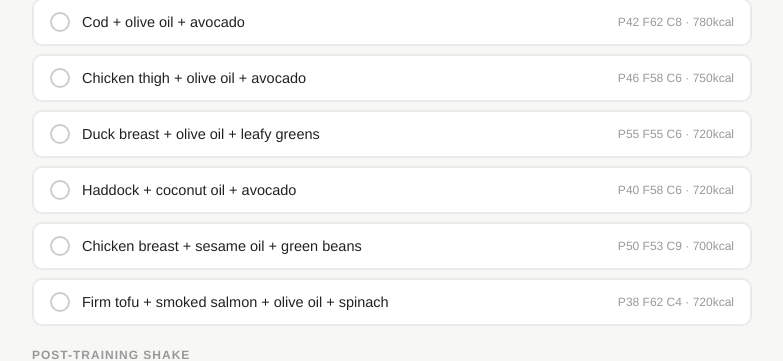
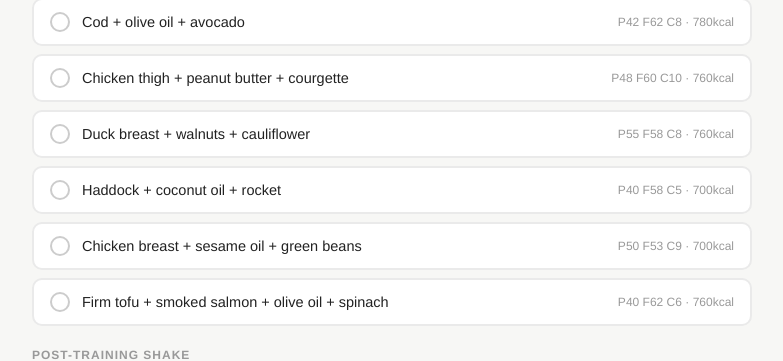
Before and after one commit to v90c/Daily-macro-planner, a React (Vite) app: page / in a window 1280 px wide. Shown: the part 1294-1655 px from the top of the page, without its empty margins (248-1031 px from the left). Built offline with nearby package versions, Linux system fonts and the light colour scheme.

Commit message:
Diversify dinner options to avoid repeats
Each dinner now uses a distinct fat source and vegetable instead
of repeating olive oil + avocado across multiple options.

```diff
--- a/src/App.jsx
+++ b/src/App.jsx
@@ -26,11 +26,11 @@ const MEALS = {
   ],
   dinner: [
     { id: "d1", name: "Cod + olive oil + avocado", protein: 42, fat: 62, carbs: 8, kcal: 780 },
-    { id: "d2", name: "Chicken thigh + olive oil + avocado", protein: 46, fat: 58, carbs: 6, kcal: 750 },
-    { id: "d3", name: "Duck breast + olive oil + leafy greens", protein: 55, fat: 55, carbs: 6, kcal: 720 },
-    { id: "d4", name: "Haddock + coconut oil + avocado", protein: 40, fat: 58, carbs: 6, kcal: 720 },
+    { id: "d2", name: "Chicken thigh + peanut butter + courgette", protein: 48, fat: 60, carbs: 10, kcal: 760 },
+    { id: "d3", name: "Duck breast + walnuts + cauliflower", protein: 55, fat: 58, carbs: 8, kcal: 760 },
+    { id: "d4", name: "Haddock + coconut oil + rocket", protein: 40, fat: 58, carbs: 5, kcal: 700 },
     { id: "d5", name: "Chicken breast + sesame oil + green beans", protein: 50, fat: 53, carbs: 9, kcal: 700 },
-    { id: "d6", name: "Firm tofu + smoked salmon + olive oil + spinach", protein: 38, fat: 62, carbs: 4, kcal: 720 },
+    { id: "d6", name: "Firm tofu + smoked salmon + olive oil + spinach", protein: 40, fat: 62, carbs: 6, kcal: 760 },
   ],
   shake: [
     { id: "p1", name: "Whey + water", protein: 20, fat: 1.5, carbs: 2, kcal: 100 },
```
